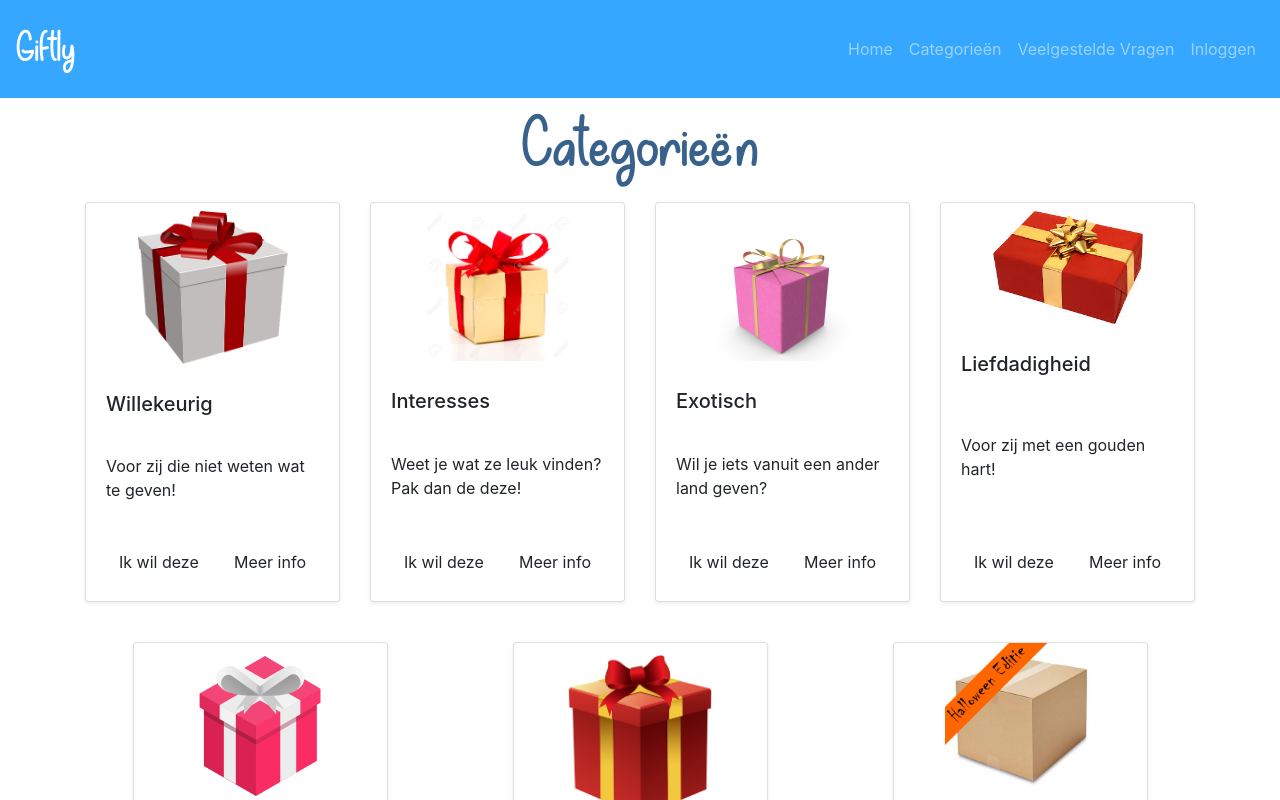
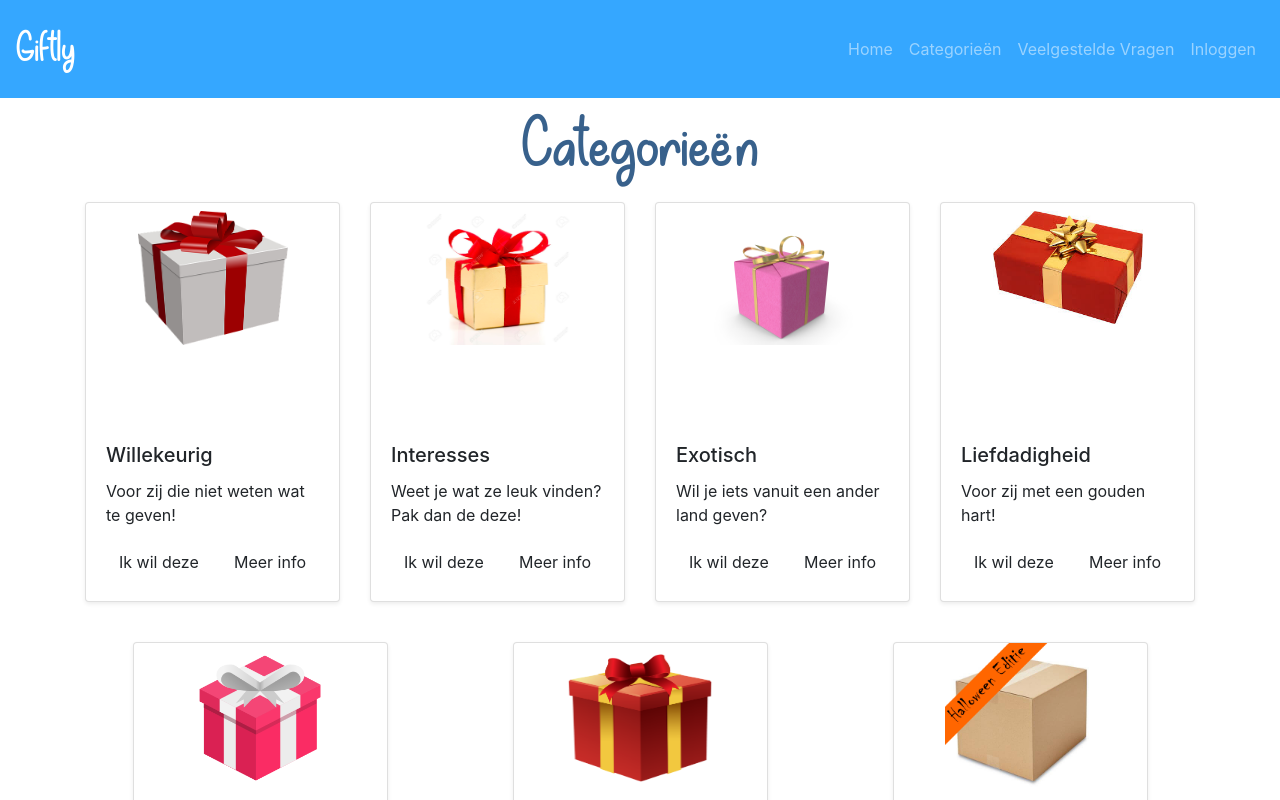
Before and after one commit to JensVanAssche/giftly, a Vue app: page /categories in a window 1280 px wide. Shown: the top 800 px of the page. Built offline with nearby package versions, Linux system fonts and the light colour scheme; a small style sheet from the web is missing.

Commit message:
Card text tighter

```diff
--- a/src/components/Card.vue
+++ b/src/components/Card.vue
@@ -1,9 +1,11 @@
 <template>
   <div class="card shadow-sm justify-content-between">
-    <img v-if="name == 'Feestdag: Halloween Editie'" class="card-img-top" src="/img/box_halloween.png" alt="Card image cap">
-    <img v-else-if="boxImg" class="card-img-top py-2" :src="`/img/boxes/${boxImg}`" alt="Card image cap">
-    <img v-else class="card-img-top p-1" src="../assets/img/presentBox.png" alt="Card image cap">
-    <div class="card-body d-flex flex-column justify-content-between">
+    <div class="img-box d-flex justify-content-center">
+      <img v-if="name == 'Feestdag: Halloween Editie'" class="card-img-top" src="/img/box_halloween.png" alt="Card image cap">
+      <img v-else-if="boxImg" class="card-img-top py-2" :src="`/img/boxes/${boxImg}`" alt="Card image cap">
+      <img v-else class="card-img-top p-1" src="../assets/img/presentBox.png" alt="Card image cap">
+    </div>
+    <div class="card-body d-flex flex-column justify-content-end">
       <h5 class="card-title">{{ name }}</h5>
       <p class="card-text">{{ info }}</p>
       <slot></slot>
@@ -25,6 +27,6 @@ export default {
 img {
   max-width: 150px;
   height: auto;
-  margin: 0 auto;
+  max-height: 150px;
 }
 </style>
```
